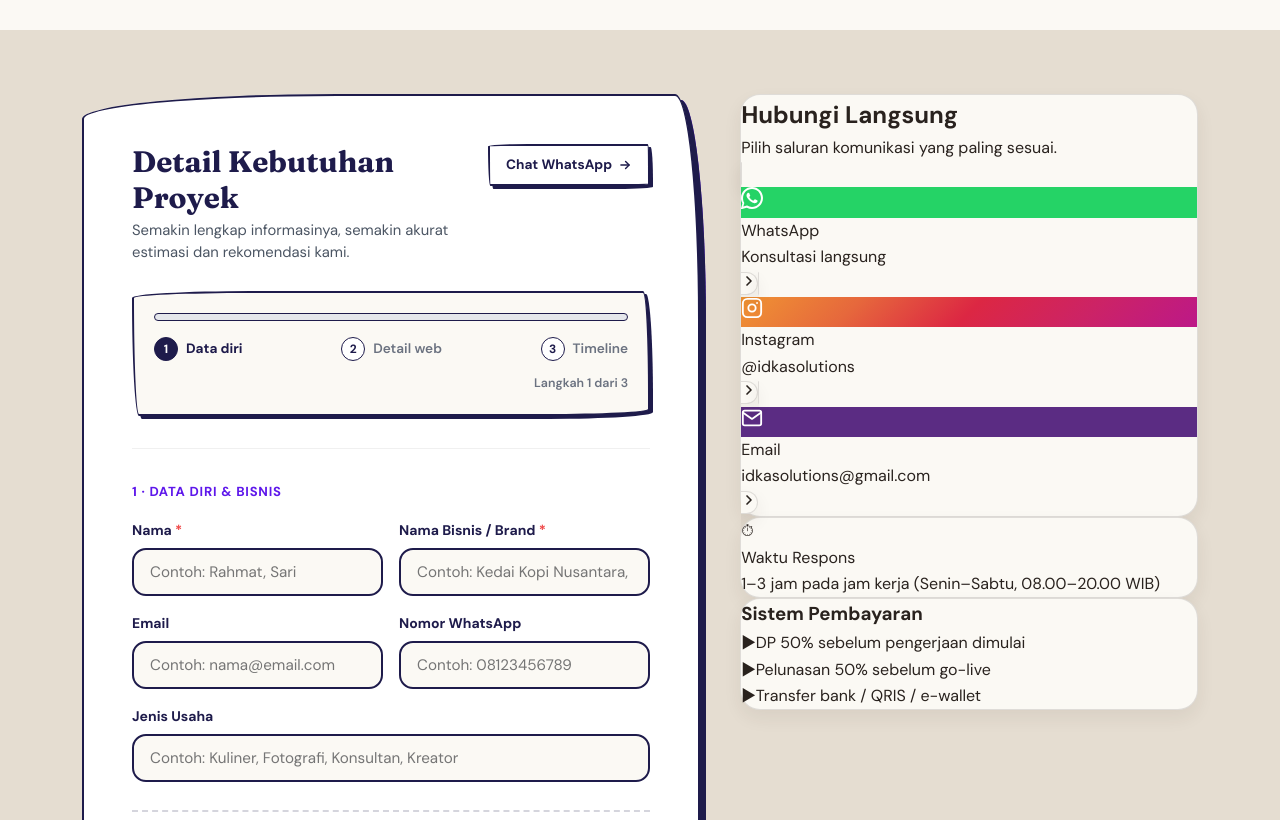
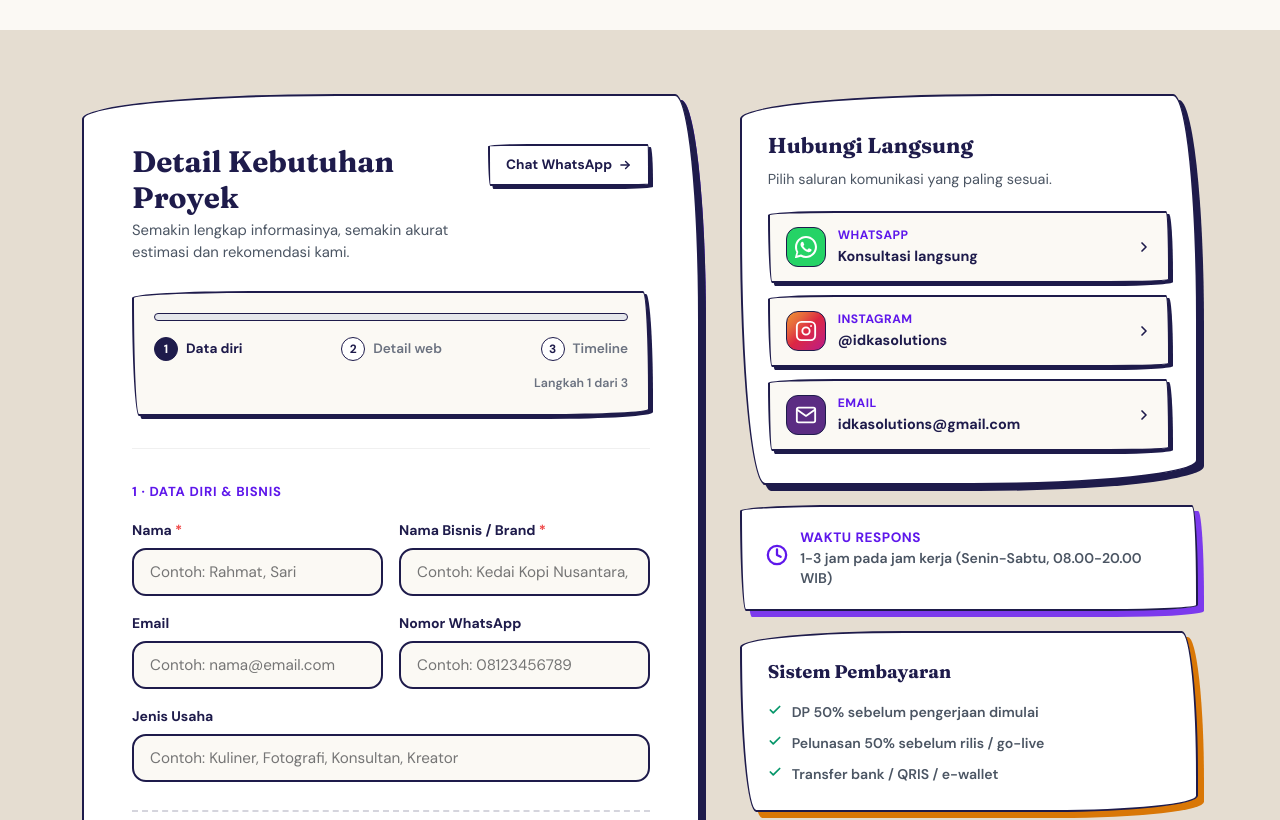
Before and after one commit to rozaqi02/idka-solutions, a React (Vite) app: page /kontak in a window 1280 px wide. Shown: the part 620-1440 px from the top of the page. Built offline with nearby package versions, Linux system fonts and the light colour scheme.

Commit message:
fix(kontak): redesign contact sidebar with Art Canvas Studio system and remove emojis & em-dashes

```diff
--- a/src/components/ContinuousLineArt.tsx
+++ b/src/components/ContinuousLineArt.tsx
@@ -51,6 +51,18 @@ export function ContinuousLineArt({ type, className = '' }: ContinuousLineArtPro
           <path className="scribble-loop-path" d="M 125,18 C 135,10 145,20 135,30 C 125,40 140,45 145,35" strokeWidth="1.8" opacity="0.75" />
         </svg>
       )
+    case 'smartphone':
+    case 'mobile':
+      return (
+        <svg className={baseClass} viewBox="0 0 160 120" fill="none" stroke="currentColor" strokeWidth="2.5" strokeLinecap="round" strokeLinejoin="round" aria-hidden="true">
+          <path
+            className="continuous-path"
+            d="M 50,15 C 50,15 110,15 110,15 C 115,15 120,20 120,25 L 120,95 C 120,100 115,105 110,105 L 50,105 C 45,105 40,100 40,95 L 40,25 C 40,20 45,15 50,15 Z M 40,30 L 120,30 M 40,90 L 120,90 M 70,22 L 90,22"
+          />
+          <path className="scribble-accent-path" d="M 60,50 C 70,40 90,60 100,50 M 60,70 L 100,70" strokeWidth="2" opacity="0.85" />
+          <path className="scribble-loop-path" d="M 125,20 C 135,12 145,22 135,32" strokeWidth="1.8" opacity="0.75" />
+        </svg>
+      )
     default:
       return null
   }
--- a/src/components/Footer.tsx
+++ b/src/components/Footer.tsx
@@ -45,7 +45,7 @@ export default function Footer() {
                 className="art-card__tag-doodle"
                 aria-label="Instagram IDKA Solutions"
               >
-                <span className="art-card__tag-bullet">📸</span> Instagram
+                <span className="art-card__tag-bullet">•</span> Instagram
               </a>
               <a
                 href={`https://wa.me/${company.whatsapp}`}
@@ -54,14 +54,14 @@ export default function Footer() {
                 className="art-card__tag-doodle"
                 aria-label="WhatsApp IDKA Solutions"
               >
-                <span className="art-card__tag-bullet">💬</span> WhatsApp
+                <span className="art-card__tag-bullet">•</span> WhatsApp
               </a>
               <a
                 href={`mailto:${company.email}`}
                 className="art-card__tag-doodle"
                 aria-label={`Email ${company.email}`}
               >
-                <span className="art-card__tag-bullet">✉️</span> Email
+                <span className="art-card__tag-bullet">•</span> Email
               </a>
             </div>
           </div>
@@ -92,7 +92,7 @@ export default function Footer() {
               <NavLink to="/layanan#website-profil" className="footer__link">Company Profile</NavLink>
               <NavLink to="/layanan#website-profil" className="footer__link">Landing Page</NavLink>
               <NavLink to="/layanan#website-katalog" className="footer__link">Toko &amp; Katalog</NavLink>
-              <NavLink to="/layanan#website-profil" className="footer__link">Portofolio Web</NavLink>
+              <NavLink to="/layanan#aplikasi-mobile" className="footer__link">Aplikasi Mobile</NavLink>
               <NavLink to="/layanan#maintenance" className="footer__link">Maintenance Care+</NavLink>
             </nav>
           </div>
@@ -104,7 +104,7 @@ export default function Footer() {
               <ScribbleUnderline variant="arc" />
             </h3>
             <p className="footer__cta-desc">
-              Siap hadirkan website profesional untuk bisnis Anda?
+              Siap hadirkan website &amp; aplikasi mobile profesional untuk bisnis Anda?
             </p>
             <NavLink to="/kontak" className="art-card__btn-doodle">
               <span>Mulai Proyek</span>
@@ -115,7 +115,7 @@ export default function Footer() {
 
             <div className="footer__direct-contacts">
               <HandDrawnBadge shape="cloud">
-                <span>💬 Fast response 1–3 jam</span>
+                <span>Fast response 1-3 jam</span>
               </HandDrawnBadge>
             </div>
           </div>
@@ -127,7 +127,7 @@ export default function Footer() {
             Copyright &copy; {year} IDKA Solutions. All rights reserved.
           </p>
           <span className="footer__bottom-tag art-card__tag-doodle">
-            <span className="art-card__tag-bullet">✨</span> Dibuat untuk bisnis yang ingin tumbuh dengan jelas.
+            <span className="art-card__tag-bullet">•</span> Dibuat untuk bisnis yang ingin tumbuh dengan jelas.
           </span>
         </div>
       </div>
--- a/src/pages/Home.tsx
+++ b/src/pages/Home.tsx
@@ -204,7 +204,7 @@ function HeroValueIcons() {
 
   return (
     <div ref={rowRef} className="home-value-row hero-in__item hero-in__item--sub" role="list" aria-label="Keunggulan website IDKA">
-      {VALUE_ITEMS.map((item, i) => {
+      {VALUE_ITEMS.map((item) => {
         const open = activeId === item.id
         return (
           <div key={item.id} className={`home-value-chip${open ? ' home-value-chip--open' : ''}`} role="listitem">
@@ -217,15 +217,10 @@ function HeroValueIcons() {
               onFocus={() => setActiveId(item.id)}
               onBlur={() => setActiveId(null)}
             >
-              <span className="art-card__tag-bullet">{['🌐','💬','🔒','📈','📱','🚀'][i]}</span>
-              {item.label}
+              <span className="art-card__tag-bullet">•</span>
+              <span>{item.label}</span>
             </button>
-            <div
-              role="tooltip"
-              className={`home-value-tip${open ? ' home-value-tip--visible' : ''}`}
-            >
-              {item.detail}
-            </div>
+            {open && <div className="home-value-chip__popover">{item.detail}</div>}
           </div>
         )
       })}
@@ -370,7 +365,7 @@ export default function Home() {
                 rel="noopener noreferrer"
                 className="art-card__btn-doodle"
               >
-                <span>💬 Konsultasi Gratis</span>
+                <span>Konsultasi Gratis</span>
                 <svg className="art-card__btn-arrow" width="22" height="14" viewBox="0 0 24 14" fill="none" stroke="currentColor" strokeWidth="2.5" strokeLinecap="round" strokeLinejoin="round" aria-hidden="true">
                   <path d="M 2 7 Q 10 3, 18 7 M 15 2 L 21 7 L 15 12" />
                 </svg>
@@ -383,7 +378,7 @@ export default function Home() {
               </NavLink>
             </div>
             <p className="apple-hero__proof hero-in__item" style={{ marginTop: '1.25rem' }}>
-              Konsultasi awal gratis · Respon 1–3 jam kerja · Brief proyek terarah
+              Konsultasi awal gratis · Respon 1-3 jam kerja · Brief proyek terarah
             </p>
           </div>
         </div>
--- a/src/pages/Kontak.css
+++ b/src/pages/Kontak.css
@@ -272,3 +272,162 @@
     grid-template-columns: 1fr;
   }
 }
+
+/* ── KONTAK SIDEBAR ART-CARD STYLES ── */
+.kontak-info {
+  display: flex;
+  flex-direction: column;
+  gap: 20px;
+}
+
+.kontak-info__card {
+  background: #ffffff;
+  border-radius: 255px 25px 225px 25px / 25px 225px 25px 255px;
+  padding: 2rem 1.6rem;
+  border: 2.5px solid #1e1b4b;
+  box-shadow: 6px 6px 0px #1e1b4b;
+}
+
+.kontak-info__title {
+  font-family: var(--font-display);
+  font-size: 1.35rem;
+  font-weight: 900;
+  color: #1e1b4b;
+  margin-bottom: 0.25rem;
+}
+
+.kontak-info__desc {
+  font-size: 0.9rem;
+  color: #4b5563;
+  margin-bottom: 1.25rem;
+}
+
+.kontak-channels {
+  display: flex;
+  flex-direction: column;
+  gap: 12px;
+}
+
+.kontak-channel {
+  display: flex;
+  align-items: center;
+  gap: 12px;
+  padding: 12px 16px;
+  border-radius: 255px 15px 225px 15px / 15px 225px 15px 255px;
+  background: #fbf9f4;
+  border: 2px solid #1e1b4b;
+  box-shadow: 3px 3px 0 #1e1b4b;
+  text-decoration: none;
+  color: #1e1b4b;
+  transition: all 0.2s cubic-bezier(0.175, 0.885, 0.32, 1.275);
+}
+
+.kontak-channel:hover {
+  transform: translate(-2px, -2px);
+  box-shadow: 5px 5px 0 #5e17eb;
+  background: #ffffff;
+}
+
+.kontak-channel__icon {
+  width: 40px;
+  height: 40px;
+  border-radius: 12px;
+  border: 1.5px solid #1e1b4b;
+  display: flex;
+  align-items: center;
+  justify-content: center;
+  flex-shrink: 0;
+}
+
+.kontak-channel__label {
+  font-size: 0.76rem;
+  font-weight: 800;
+  text-transform: uppercase;
+  letter-spacing: 0.04em;
+  color: #5e17eb;
+}
+
+.kontak-channel__value {
+  font-size: 0.9rem;
+  font-weight: 700;
+  color: #1e1b4b;
+  word-break: break-all;
+}
+
+.kontak-channel__arrow {
+  margin-left: auto;
+  color: #1e1b4b;
+  transition: transform 0.2s ease;
+}
+
+.kontak-channel:hover .kontak-channel__arrow {
+  transform: translateX(3px);
+  color: #5e17eb;
+}
+
+.kontak-response {
+  display: flex;
+  align-items: center;
+  gap: 12px;
+  padding: 1.25rem 1.5rem;
+  border-radius: 255px 15px 225px 15px / 15px 225px 15px 255px;
+  background: #ffffff;
+  border: 2.5px solid #1e1b4b;
+  box-shadow: 6px 6px 0px #7c3aed;
+}
+
+.kontak-response__icon {
+  font-size: 1.5rem;
+  color: #5e17eb;
+}
+
+.kontak-response__title {
+  font-size: 0.85rem;
+  font-weight: 800;
+  text-transform: uppercase;
+  letter-spacing: 0.04em;
+  color: #5e17eb;
+}
+
+.kontak-response__desc {
+  font-size: 0.88rem;
+  color: #4b5563;
+  font-weight: 600;
+  line-height: 1.4;
+}
+
+.kontak-payment {
+  background: #ffffff;
+  border-radius: 255px 25px 225px 25px / 25px 225px 25px 255px;
+  padding: 1.5rem 1.6rem;
+  border: 2.5px solid #1e1b4b;
+  box-shadow: 6px 6px 0px #d97706;
+}
+
+.kontak-payment__title {
+  font-family: var(--font-display);
+  font-size: 1.15rem;
+  font-weight: 900;
+  color: #1e1b4b;
+  margin-bottom: 0.85rem;
+}
+
+.kontak-payment__items {
+  display: flex;
+  flex-direction: column;
+  gap: 8px;
+}
+
+.kontak-payment__item {
+  display: flex;
+  align-items: center;
+  gap: 10px;
+  font-size: 0.88rem;
+  font-weight: 600;
+  color: #4b5563;
+}
+
+.kontak-payment__bullet {
+  color: #059669;
+  font-weight: 900;
+}
--- a/src/pages/Kontak.tsx
+++ b/src/pages/Kontak.tsx
@@ -641,7 +641,7 @@ export default function Kontak({ addToast }: KontakProps) {
 
             {/* Contact Info */}
             <aside className="kontak-info" aria-label="Informasi kontak">
-              <div className="kontak-info__card neu-raised">
+              <div className="kontak-info__card">
                 <h2 className="kontak-info__title">Hubungi Langsung</h2>
                 <p className="kontak-info__desc">Pilih saluran komunikasi yang paling sesuai.</p>
 
@@ -657,7 +657,7 @@ export default function Kontak({ addToast }: KontakProps) {
                     }
                     target="_blank"
                     rel="noopener noreferrer"
-                    className="kontak-channel kontak-channel--wa neu-raised"
+                    className="kontak-channel kontak-channel--wa"
                     aria-label="Chat via WhatsApp"
                   >
                     <div className="kontak-channel__icon" style={{ background: '#25d366', color: 'white' }} aria-hidden="true">
@@ -679,7 +679,7 @@ export default function Kontak({ addToast }: KontakProps) {
                     href="https://instagram.com/idkasolutions"
                     target="_blank"
                     rel="noopener noreferrer"
-                    className="kontak-channel neu-raised"
+                    className="kontak-channel"
                     aria-label="Instagram IDKA Solutions"
                   >
                     <div className="kontak-channel__icon" style={{ background: 'linear-gradient(135deg, #f09433, #e6683c, #dc2743, #cc2366, #bc1888)', color: 'white' }} aria-hidden="true">
@@ -700,7 +700,7 @@ export default function Kontak({ addToast }: KontakProps) {
 
                   <a
                     href={`mailto:${company.email}`}
-                    className="kontak-channel neu-raised"
+                    className="kontak-channel"
                     aria-label={`Email ${company.email}`}
                   >
                     <div className="kontak-channel__icon" style={{ background: 'var(--primary)', color: 'white' }} aria-hidden="true">
@@ -721,28 +721,45 @@ export default function Kontak({ addToast }: KontakProps) {
               </div>
 
               {/* Response Time */}
-              <div className="kontak-response neu-raised">
-                <div className="kontak-response__icon" aria-hidden="true">&#9201;</div>
+              <div className="kontak-response">
+                <div className="kontak-response__icon" aria-hidden="true">
+                  <svg width="22" height="22" viewBox="0 0 24 24" fill="none" stroke="currentColor" strokeWidth="2.5" strokeLinecap="round" strokeLinejoin="round">
+                    <circle cx="12" cy="12" r="10"/>
+                    <polyline points="12 6 12 12 16 14"/>
+                  </svg>
+                </div>
                 <div>
                   <div className="kontak-response__title">Waktu Respons</div>
-                  <div className="kontak-response__desc">1–3 jam pada jam kerja (Senin–Sabtu, 08.00–20.00 WIB)</div>
+                  <div className="kontak-response__desc">1-3 jam pada jam kerja (Senin-Sabtu, 08.00-20.00 WIB)</div>
                 </div>
               </div>
 
               {/* Payment Info */}
-              <div className="kontak-payment neu-raised">
+              <div className="kontak-payment">
                 <h3 className="kontak-payment__title">Sistem Pembayaran</h3>
                 <div className="kontak-payment__items">
                   <div className="kontak-payment__item">
-                    <span className="kontak-payment__bullet" aria-hidden="true">&#9654;</span>
+                    <span className="kontak-payment__bullet" aria-hidden="true">
+                      <svg width="14" height="14" viewBox="0 0 24 24" fill="none" stroke="#059669" strokeWidth="3" strokeLinecap="round" strokeLinejoin="round">
+                        <polyline points="20 6 9 17 4 12"/>
+                      </svg>
+                    </span>
                     <span>DP 50% sebelum pengerjaan dimulai</span>
                   </div>
                   <div className="kontak-payment__item">
-                    <span className="kontak-payment__bullet" aria-hidden="true">&#9654;</span>
-                    <span>Pelunasan 50% sebelum go-live</span>
+                    <span className="kontak-payment__bullet" aria-hidden="true">
+                      <svg width="14" height="14" viewBox="0 0 24 24" fill="none" stroke="#059669" strokeWidth="3" strokeLinecap="round" strokeLinejoin="round">
+                        <polyline points="20 6 9 17 4 12"/>
+                      </svg>
+                    </span>
+                    <span>Pelunasan 50% sebelum rilis / go-live</span>
                   </div>
                   <div className="kontak-payment__item">
-                    <span className="kontak-payment__bullet" aria-hidden="true">&#9654;</span>
+                    <span className="kontak-payment__bullet" aria-hidden="true">
+                      <svg width="14" height="14" viewBox="0 0 24 24" fill="none" stroke="#059669" strokeWidth="3" strokeLinecap="round" strokeLinejoin="round">
+                        <polyline points="20 6 9 17 4 12"/>
+                      </svg>
+                    </span>
                     <span>Transfer bank / QRIS / e-wallet</span>
                   </div>
                 </div>
--- a/src/pages/TentangKami.tsx
+++ b/src/pages/TentangKami.tsx
@@ -82,7 +82,7 @@ export default function TentangKami() {
               </h2>
               <div className="story-text">
                 <p>
-                  Saya <strong>Abror Rozaqi</strong>, founder IDKA Solutions. Saya sering melihat bisnis potensial di sekitar—kafe, jasa kreatif, UMKM lokal—yang belum punya kehadiran online yang memadai, atau tampil kurang profesional.
+                  Saya <strong>Abror Rozaqi</strong>, founder IDKA Solutions. Saya sering melihat bisnis potensial di sekitar (seperti kafe, jasa kreatif, dan UMKM lokal) yang belum punya kehadiran online yang memadai, atau tampil kurang profesional.
                 </p>
                 <p>
                   Dari situ IDKA Solutions berdiri. Bersama tim kecil, kami membantu UMKM, freelancer, kreator, dan startup hadir secara online lewat website dan aplikasi mobile dengan cara yang efisien. Bukan sekadar formalitas, tetapi produk digital yang mendukung kredibilitas dan pertumbuhan bisnis.
```
